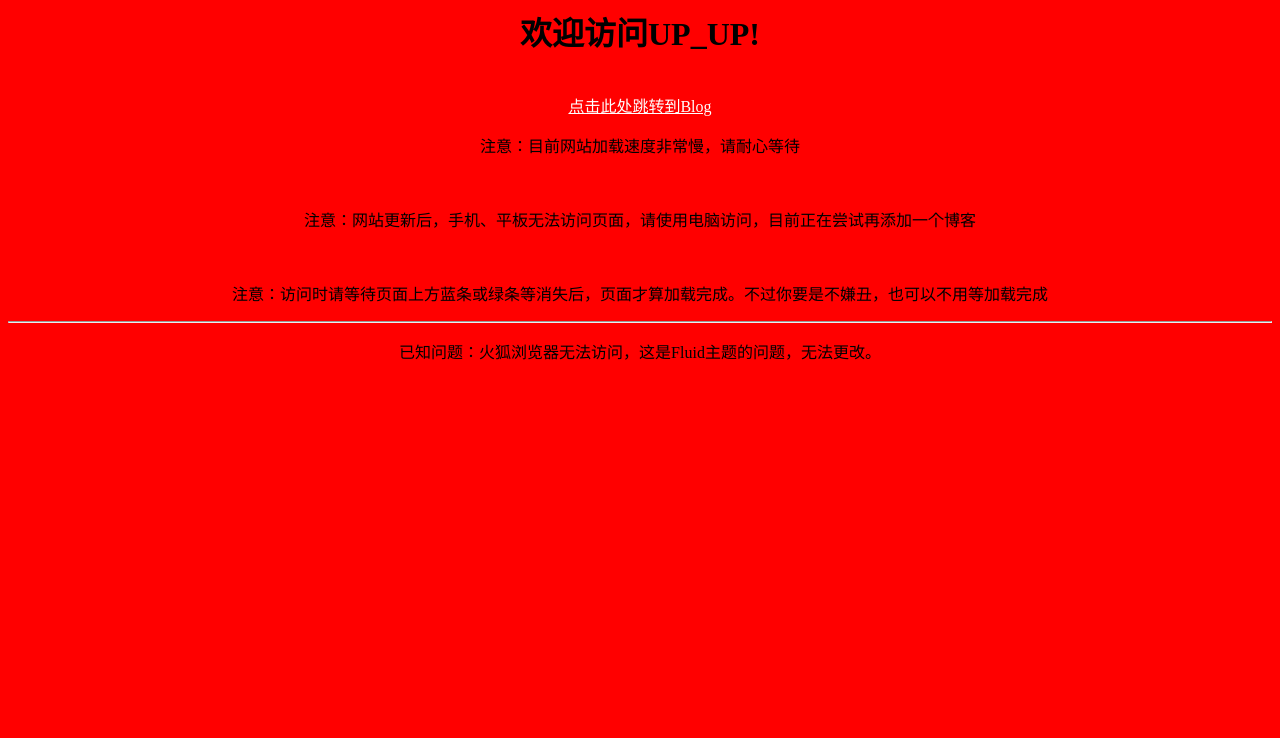
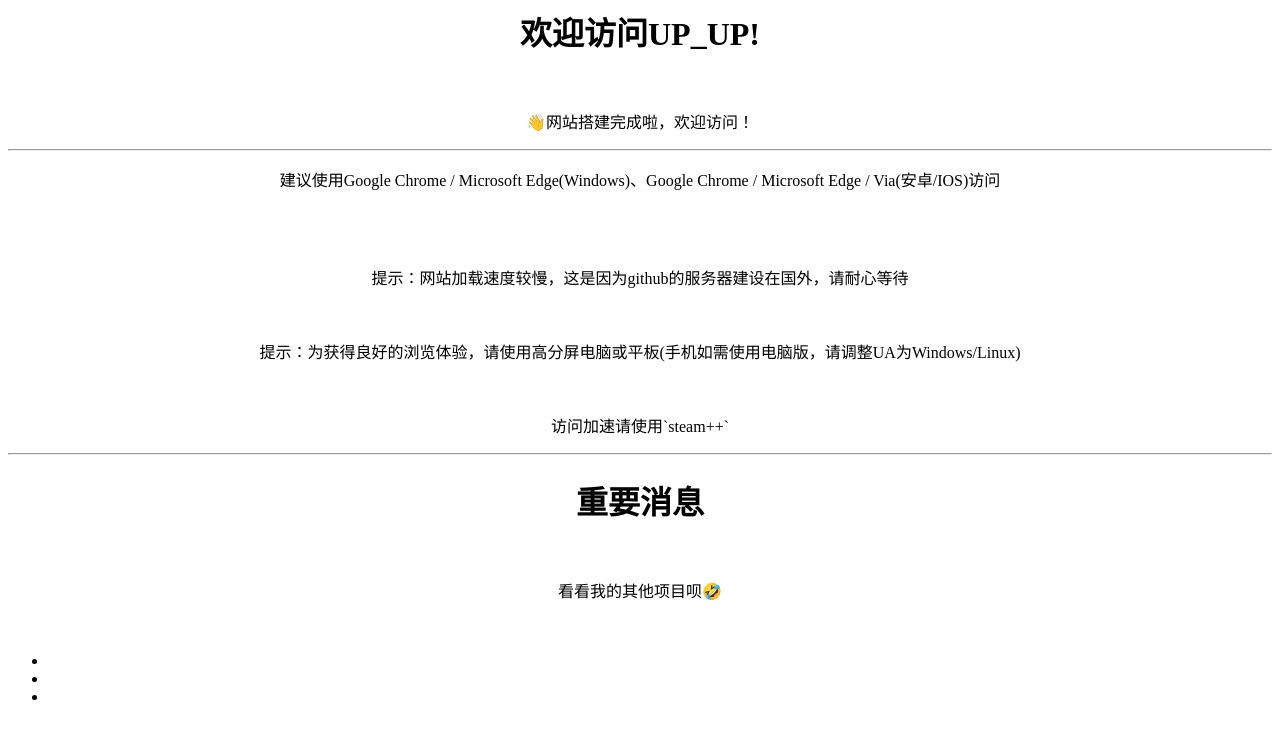
Before and after one commit to UUUPdd/UUUPdd.github.io, a plain HTML site: page index.html in a window 1280 px wide. Drawn offline with Linux system fonts and the light colour scheme.

Commit message:
Update index.html

```diff
--- a/index.html
+++ b/index.html
@@ -1,10 +1,10 @@
 <head>
-    <title>欢迎来访，UUUP！</title>
+    <title>欢迎来访 UUUP！</title>
 
 <!--     CSS -->
     <style>
         html {
-            background-color: red;
+            <!-- background-color: black; -->
             text-color: white;
             text-align: center;
         }
@@ -13,12 +13,24 @@
 
 <h1>欢迎访问UP_UP!</h1>
 <br>
-<a href="https://zuanshifengling.github.io" style="color: white;">点击此处跳转到Blog</a>
+<p>👋网站搭建完成啦，欢迎访问！</p>
+<hr>
+<p>建议使用Google Chrome / Microsoft Edge(Windows)、Google Chrome / Microsoft Edge / Via(安卓/IOS)访问</p>
 <br>
-<p>注意：目前网站加载速度非常慢，请耐心等待</p>
+<a href="https://zuanshifengling.github.io" style="color: white;">点击此处跳转到Blog (github-io)</a>
 <br>
-<p>注意：网站更新后，手机、平板无法访问页面，请使用电脑访问，目前正在尝试再添加一个博客</p>
+<p>提示：网站加载速度较慢，这是因为github的服务器建设在国外，请耐心等待</p>
 <br>
-<p>注意：访问时请等待页面上方蓝条或绿条等消失后，页面才算加载完成。不过你要是不嫌丑，也可以不用等加载完成</p>
+<p>提示：为获得良好的浏览体验，请使用高分屏电脑或平板(手机如需使用电脑版，请调整UA为Windows/Linux)</p>
+<br>
+<p>访问加速请使用`steam++`</p>
 <hr>
-<p>已知问题：火狐浏览器无法访问，这是Fluid主题的问题，无法更改。</p>
+<h1>重要消息</h1>
+<br>
+<p>看看我的其他项目呗🤣</p>
+<br>
+<ul>
+    <li><a href="https://github.com/zuanshifengling" style="color: white;">GitHub</a></li>
+    <li><a href="https://gitee.com/zuanshifenglingchunfengtaohua" style="color: white;">Gitee</a></li>
+    <li><a href="https://space.bilibili.com/1670308509" style="color: white;">Bilibili</a></li>
+</ul>
```
